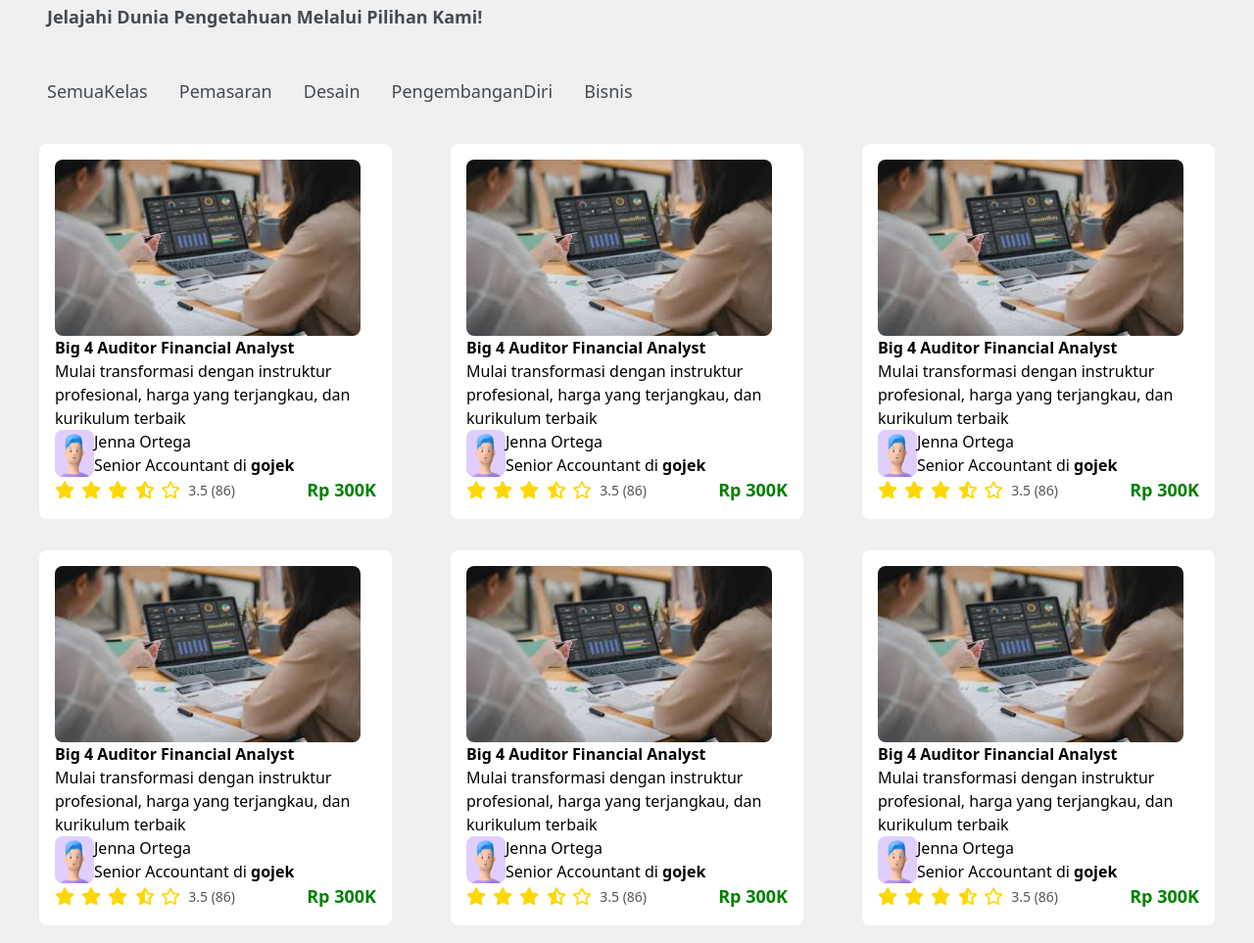
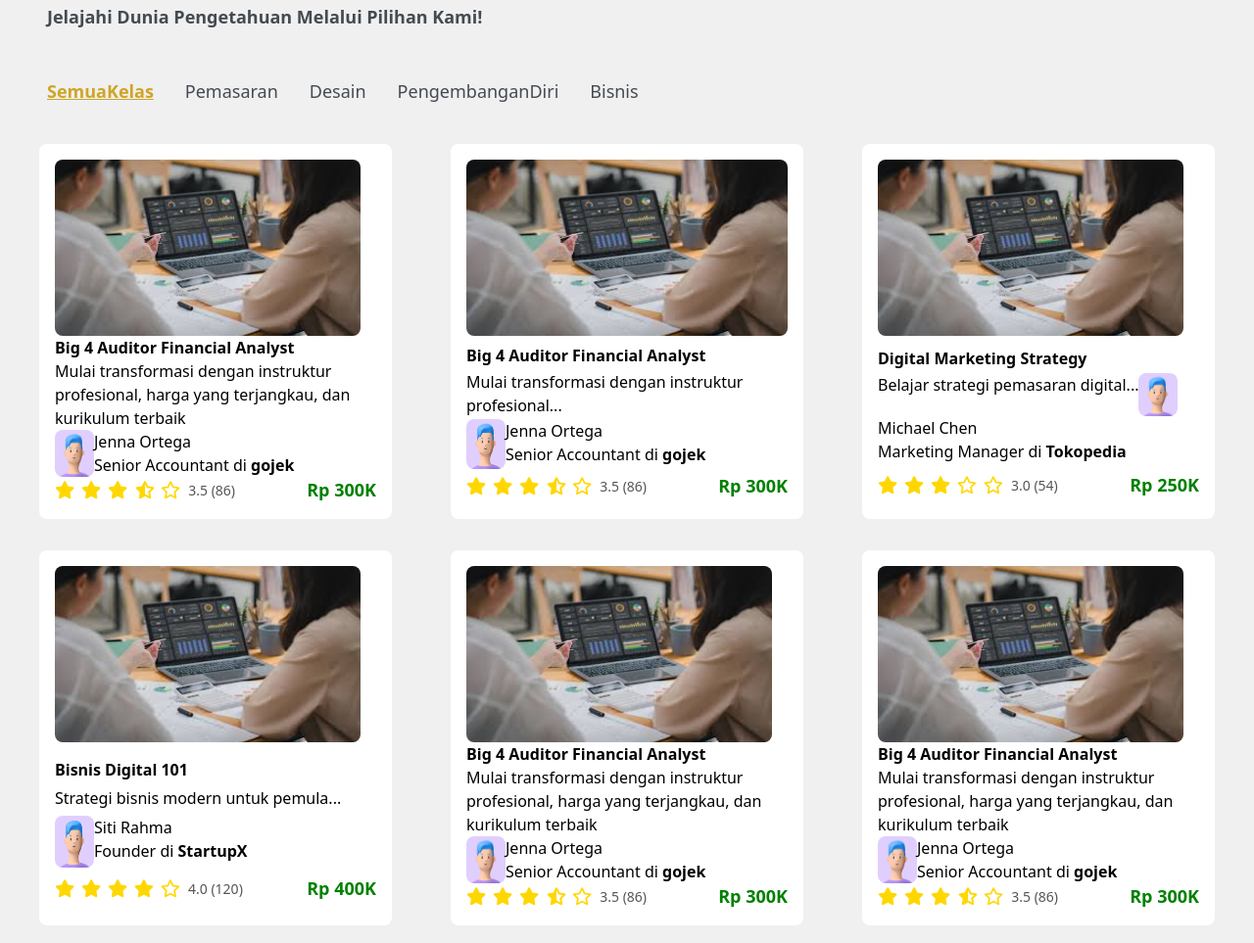
Before and after one commit to freedyest/mission3, a plain HTML site: page index.html in a window 1280 px wide. Shown: the part 469-1432 px from the top of the page at 98% size. Drawn offline with Linux system fonts and the light colour scheme.

Commit message:
commit js

```diff
--- a/css/input.css
+++ b/css/input.css
@@ -64,4 +64,23 @@
       font-size: 18px;
       font-weight: bold;
     }
+    .filter-btn {
+    color: #444A51;
+    font-weight: 500;
+    text-decoration: none;
+  }
+
+
+  .filter-btn:hover {
+    text-decoration: underline;
+    color: #CEA526;
+    font-weight: 700;
+  }
+
+  /
+  .filter-btn.active {
+    color: #CEA526;
+    font-weight: 700;
+    text-decoration: underline;
+  }
 }
--- a/index.html
+++ b/index.html
@@ -27,13 +27,25 @@
       </nav>
     </div>
 
-    <!-- Profil -->
- <div class="hidden md:flex items-center gap-2">
-    <a href="#profil" class="text-gray-700 font-medium hover:underline">Profil</a>
-  <img src="img/pp.png" alt="profil" class="h-10 w-10 rounded-lg object-cover">
-</div>
+    <!-- Profil Desktop -->
+    <div class="hidden md:flex items-center gap-2 relative dropdownprofil-btn cursor-pointer">
+      <a href="#profil" class="text-gray-700 font-medium hover:underline">Profil</a>
+      <img src="img/pp.png" alt="profil" class="h-10 w-10 rounded-lg object-cover">
 
- <!-- Hamburger Mobile -->
+      <!-- Dropdown Menu -->
+      <div class="dropdownprofil-menu hidden absolute right-0 top-full mt-2 bg-white shadow-lg rounded-lg w-50">
+        <ul class="flex flex-col text-gray-700 font-medium">
+          <li>
+            <a href="#profil" class="block px-4 py-2 hover:bg-gray-100">Profil</a>
+          </li>
+          <li>
+            <a href="login.html" class="block px-4 py-2 hover:bg-gray-100 text-red-500 font-semibold">Logout</a>
+          </li>
+        </ul>
+      </div>
+    </div>
+
+    <!-- Hamburger Mobile -->
     <div class="md:hidden flex items-center">
       <button id="hamburgerBtn" class="focus:outline-none">
         <svg class="w-6 h-6 text-gray-700" fill="none" stroke="currentColor" viewBox="0 0 24 24"
@@ -44,7 +56,9 @@
       </button>
     </div>
   </div>
-    <div id="mobileMenu" class="hidden md:hidden bg-white shadow-md">
+
+  <!-- Menu Mobile -->
+  <div id="mobileMenu" class="hidden md:hidden bg-white shadow-md">
     <nav class="flex flex-col px-4 py-4 gap-4 items-end">
       <div class="flex items-center gap-2 pt-2 border-b border-gray-200">
         <a href="#profil" class="text-gray-700 font-medium hover:underline">Profil</a>
@@ -54,7 +68,6 @@
       <a href="#project" class="text-gray-700 font-medium hover:underline">Project</a>
       <a href="#about" class="text-gray-700 font-medium hover:underline">About</a>
       <a href="#contact" class="text-gray-700 font-medium hover:underline">Contact</a>
-
     </nav>
   </div>
 </header>
@@ -83,17 +96,17 @@
 </section>
 <!--mininav-->
 <section id="mininav" class="text-darkgray px-2">
-    <nav class="flex flex-wrap items-center gap-8 pt-12 font-semibold text-lg">
-        <a href="#SemuaKelas" class="text-darkgray  font-medium hover:underline hover:text-goldyellow hover:font-bold">SemuaKelas</a>
-        <a href="#Pemasaran" class="text-darkgray font-medium hover:underline hover:text-goldyellow hover:font-bold">Pemasaran</a>
-        <a href="#Desain" class="text-darkgray font-medium hover:underline hover:text-goldyellow hover:font-bold">Desain</a>
-        <a href="#PengembanganDiri" class="text-darkgray font-medium hover:underline hover:text-goldyellow hover:font-bold">PengembanganDiri</a>
-        <a href="#Bisnis" class="text-darkgray font-medium hover:underline hover:text-goldyellow hover:font-bold">Bisnis</a>
-      </nav>
+  <nav class="flex flex-wrap items-center gap-8 pt-12 font-semibold text-lg">
+    <a href="#" data-filter="all" class="filter-btn active">SemuaKelas</a>
+    <a href="#" data-filter="pemasaran" class="filter-btn">Pemasaran</a>
+    <a href="#" data-filter="desain" class="filter-btn">Desain</a>
+    <a href="#" data-filter="pengembangan" class="filter-btn">PengembanganDiri</a>
+    <a href="#" data-filter="bisnis" class="filter-btn">Bisnis</a>
+  </nav>
 </section>
 <!--video course-->
 <section id="videocourse" class="w-full mt-10">
-  <div class="w-full md:flex flex-wrap justify-between">
+  <div class="w-full md:flex flex-wrap justify-between desain">
     <div class="containervideomobile md:containervideo ">
       <img src="img/1.jpg" alt="draft1" class="w-1/3 box-border h-auto rounded-lg mr-4
        md:videoimg">
@@ -126,22 +139,19 @@
       </div>
     </div>
 
-    <div class="containervideomobile md:containervideo ">
-      <img src="img/1.jpg" alt="draft1" class="w-1/3 box-border h-auto rounded-lg mr-4
-       md:videoimg">
+    <!-- contoh video kategori desain -->
+    <div class="containervideomobile md:containervideo desain">
+      <img src="img/1.jpg" alt="draft1" class="w-1/3 box-border h-auto rounded-lg  md:videoimg">
       <div class="w-3/5 md:flex md:w-full md:flex-wrap">
-
-      <h3 class="font-bold md:w-full">Big 4 Auditor Financial Analyst</h3>
-      <p class="hidden md:flex">Mulai transformasi dengan instruktur profesional, harga yang terjangkau, dan  kurikulum terbaik</p>
-
+        <h3 class="font-bold md:w-full">Big 4 Auditor Financial Analyst</h3>
+        <p class="hidden md:flex">Mulai transformasi dengan instruktur profesional...</p>
         <img src="img/avatar1.png" alt="avatar1" class="avatarimg rounded-lg">
         <div>
-        <h4>Jenna Ortega</h4>
-        <p>Senior Accountant di <span class="font-semibold">gojek</span></p>
+          <h4>Jenna Ortega</h4>
+          <p>Senior Accountant di <span class="font-semibold">gojek</span></p>
         </div>
-        </div>
+      </div>
       <div class="rating-container">
-        <!-- bintang rating -->
         <div class="rating">
           <i class="fa-solid fa-star"></i>
           <i class="fa-solid fa-star"></i>
@@ -149,76 +159,58 @@
           <i class="fa-solid fa-star-half-stroke"></i>
           <i class="fa-regular fa-star"></i>
         </div>
-
-        <!-- angka rating + jumlah review -->
         <span class="review">3.5 (86)</span>
-
-        <!-- harga -->
         <span class="price">Rp 300K</span>
       </div>
     </div>
 
-    <div class="containervideomobile md:containervideo ">
-      <img src="img/1.jpg" alt="draft1" class="w-1/3 box-border h-auto rounded-lg mr-4
-       md:videoimg">
+    <!-- contoh video kategori pemasaran -->
+    <div class="containervideomobile md:containervideo pemasaran">
+      <img src="img/1.jpg" alt="draft1" class="w-1/3 box-border h-auto rounded-lg mr-4 md:videoimg">
       <div class="w-3/5 md:flex md:w-full md:flex-wrap">
-
-      <h3 class="font-bold md:w-full">Big 4 Auditor Financial Analyst</h3>
-      <p class="hidden md:flex">Mulai transformasi dengan instruktur profesional, harga yang terjangkau, dan  kurikulum terbaik</p>
-
+        <h3 class="font-bold md:w-full">Digital Marketing Strategy</h3>
+        <p class="hidden md:flex">Belajar strategi pemasaran digital...</p>
         <img src="img/avatar1.png" alt="avatar1" class="avatarimg rounded-lg">
         <div>
-        <h4>Jenna Ortega</h4>
-        <p>Senior Accountant di <span class="font-semibold">gojek</span></p>
+          <h4>Michael Chen</h4>
+          <p>Marketing Manager di <span class="font-semibold">Tokopedia</span></p>
         </div>
-        </div>
+      </div>
       <div class="rating-container">
-        <!-- bintang rating -->
         <div class="rating">
           <i class="fa-solid fa-star"></i>
           <i class="fa-solid fa-star"></i>
           <i class="fa-solid fa-star"></i>
-          <i class="fa-solid fa-star-half-stroke"></i>
+          <i class="fa-regular fa-star"></i>
           <i class="fa-regular fa-star"></i>
         </div>
-
-        <!-- angka rating + jumlah review -->
-        <span class="review">3.5 (86)</span>
-
-        <!-- harga -->
-        <span class="price">Rp 300K</span>
+        <span class="review">3.0 (54)</span>
+        <span class="price">Rp 250K</span>
       </div>
     </div>
 
-    <div class="containervideomobile md:containervideo ">
-      <img src="img/1.jpg" alt="draft1" class="w-1/3 box-border h-auto rounded-lg mr-4
-       md:videoimg">
+    <!-- contoh video kategori bisnis -->
+    <div class="containervideomobile md:containervideo bisnis">
+      <img src="img/1.jpg" alt="draft1" class="w-1/3 box-border h-auto rounded-lg mr-4 md:videoimg">
       <div class="w-3/5 md:flex md:w-full md:flex-wrap">
-
-      <h3 class="font-bold md:w-full">Big 4 Auditor Financial Analyst</h3>
-      <p class="hidden md:flex">Mulai transformasi dengan instruktur profesional, harga yang terjangkau, dan  kurikulum terbaik</p>
-
+        <h3 class="font-bold md:w-full">Bisnis Digital 101</h3>
+        <p class="hidden md:flex">Strategi bisnis modern untuk pemula...</p>
         <img src="img/avatar1.png" alt="avatar1" class="avatarimg rounded-lg">
         <div>
-        <h4>Jenna Ortega</h4>
-        <p>Senior Accountant di <span class="font-semibold">gojek</span></p>
+          <h4>Siti Rahma</h4>
+          <p>Founder di <span class="font-semibold">StartupX</span></p>
         </div>
-        </div>
+      </div>
       <div class="rating-container">
-        <!-- bintang rating -->
         <div class="rating">
           <i class="fa-solid fa-star"></i>
           <i class="fa-solid fa-star"></i>
           <i class="fa-solid fa-star"></i>
-          <i class="fa-solid fa-star-half-stroke"></i>
+          <i class="fa-solid fa-star"></i>
           <i class="fa-regular fa-star"></i>
         </div>
-
-        <!-- angka rating + jumlah review -->
-        <span class="review">3.5 (86)</span>
-
-        <!-- harga -->
-        <span class="price">Rp 300K</span>
+        <span class="review">4.0 (120)</span>
+        <span class="price">Rp 400K</span>
       </div>
     </div>
 
@@ -317,6 +309,7 @@
         <span class="price">Rp 300K</span>
       </div>
     </div>
+
     <div class="containervideomobile md:containervideo ">
       <img src="img/1.jpg" alt="draft1" class="w-1/3 box-border h-auto rounded-lg mr-4
        md:videoimg">
@@ -514,6 +507,29 @@
     mobileMenu.classList.toggle('hidden');
   });
 
+  // Filter video course button
+   const filterBtns = document.querySelectorAll(".filter-btn");
+  const videos = document.querySelectorAll(".containervideomobile");
+
+  filterBtns.forEach(btn => {
+    btn.addEventListener("click", e => {
+      e.preventDefault();
+
+      // pindah highlight
+      filterBtns.forEach(b => b.classList.remove("active"));
+      btn.classList.add("active");
+
+      // filter video
+      const filter = btn.getAttribute("data-filter");
+      videos.forEach(video => {
+        if (filter === "all") {
+          video.style.display = "block";
+        } else {
+          video.style.display = video.classList.contains(filter) ? "block" : "none";
+        }
+      });
+    });
+  });
     // JS buat dropdown di mobile
   document.querySelectorAll(".dropdown-btn").forEach(btn => {
     btn.addEventListener("click", () => {
@@ -521,6 +537,15 @@
       content.classList.toggle("hidden");
     });
   });
+  //js dropdown profil desktop
+
+document.querySelectorAll(".dropdownprofil-btn").forEach(btn => {
+  btn.addEventListener("click", () => {
+    const menu = btn.querySelector(".dropdownprofil-menu");
+    menu.classList.toggle("hidden");
+  });
+});
+
 </script>
 </body>
 </html>
```
Also changed, not shown: css/output.css.
